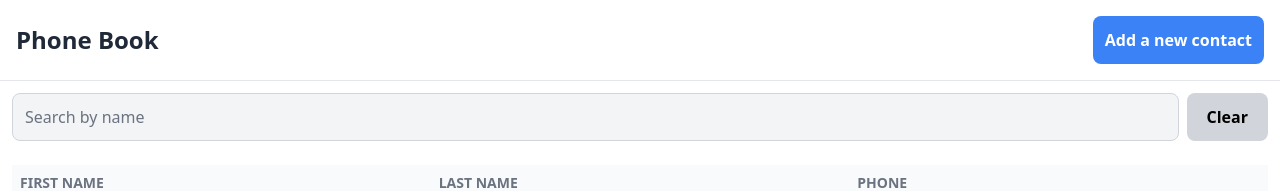
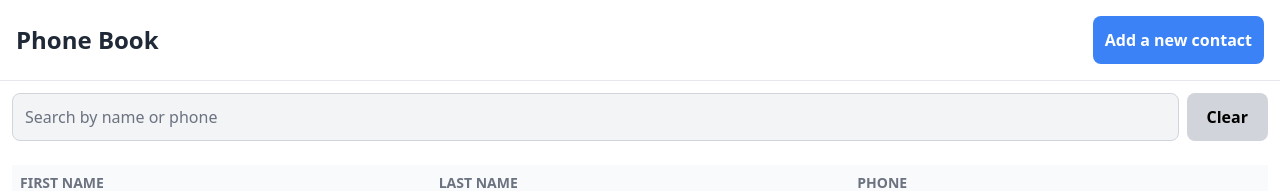
Before and after one commit to glauberfc/phone-book, a Next.js app: page / in a window 1280 px wide. Shown: the top 191 px of the page. Built offline with nearby package versions, Linux system fonts and the light colour scheme.

Commit message:
Update SearchForm placeholder

```diff
--- a/components/SearchForm.jsx
+++ b/components/SearchForm.jsx
@@ -26,7 +26,7 @@ export default function SearchForm() {
       <input
         className="w-full h-full mr-2 bg-gray-100 text-base border-gray-300 "
         type="text"
-        placeholder="Search by name"
+        placeholder="Search by name or phone"
         {...register("searchTerm")}
       />
       <button
```
